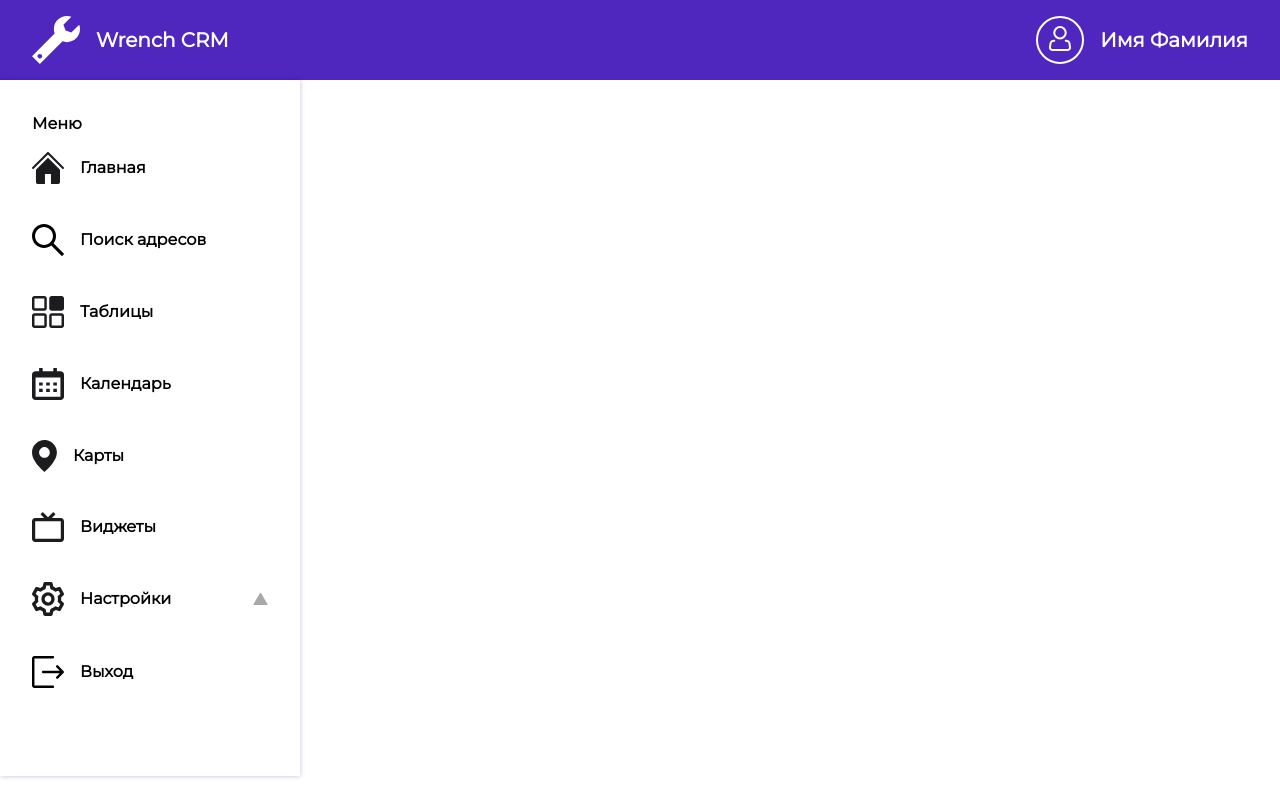
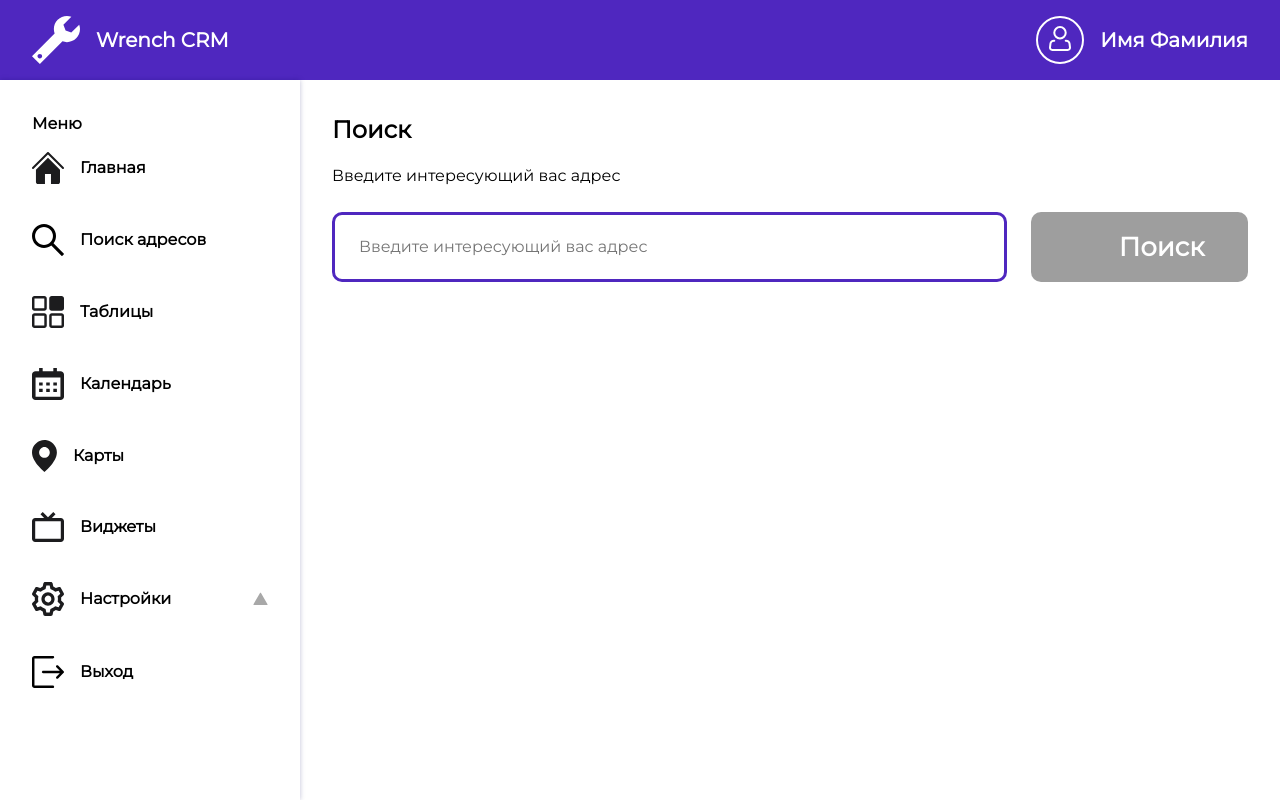
Before and after one commit to ravgusha/address-finder, a React (Create React App) app: page /address in a window 1280 px wide. Built offline with nearby package versions, Linux system fonts and the light colour scheme; grey boxes are pictures that could not be loaded.

Commit message:
feat: add SearchBox

```diff
--- a/src/app/routes.ts
+++ b/src/app/routes.ts
@@ -1,3 +1,4 @@
+import Address from '../containers/Address';
 import Home from '../containers/Home';
 
 const routes = [
@@ -6,8 +7,8 @@ const routes = [
     component: Home,
   },
   {
-    path: '/adress',
-    component: Home,
+    path: '/address',
+    component: Address,
   },
 ];
 
--- a/src/components/NewsItem/style.scss
+++ b/src/components/NewsItem/style.scss
@@ -8,4 +8,8 @@ main {
     padding: 32px 0 16px 0;
     font-weight: 700;
   }
+
+  p {
+    padding-bottom: 24px;
+  }
 }
--- /dev/null
+++ b/src/components/SearchBox/index.tsx
@@ -0,0 +1,12 @@
+import './style.scss';
+
+const SearchBox = () => {
+  return (
+    <div className='searchbar'>
+      <input type="text" placeholder='Введите интересующий вас адрес'/>
+      <button>Поиск</button>
+    </div>
+  );
+};
+
+export default SearchBox;
--- /dev/null
+++ b/src/components/SearchBox/style.scss
@@ -0,0 +1,26 @@
+@import '../../styles/styleConstants.scss';
+
+.searchbar {
+  display: flex;
+  flex: 1;
+
+  input {
+    width: 100%;
+    padding: 20px 0 20px 24px;
+    margin-right: 24px;
+    border: 3px solid $MAIN_COLOR;
+    border-radius: 10px;
+  }
+
+  button {
+    max-width: 217px;
+    width: 100%;
+    border: none;
+    border-radius: 10px;
+    font-size: 26px;
+    color: white;
+    padding-left: 50px;
+    font-weight: 700;
+    background: url('/assets/search.svg') 21% 50% no-repeat $MAIN_COLOR;
+  }
+}
--- /dev/null
+++ b/src/containers/Address/index.tsx
@@ -0,0 +1,12 @@
+import SearchBox from "../../components/SearchBox";
+
+const Address = () => {
+  return (
+    <main>
+      <h2>Поиск</h2>
+      <p>Введите интересующий вас адрес</p>
+      <SearchBox></SearchBox>
+    </main>
+  );
+};
+export default Address;
```
Also changed, not shown: src/assets/search.svg (added).
